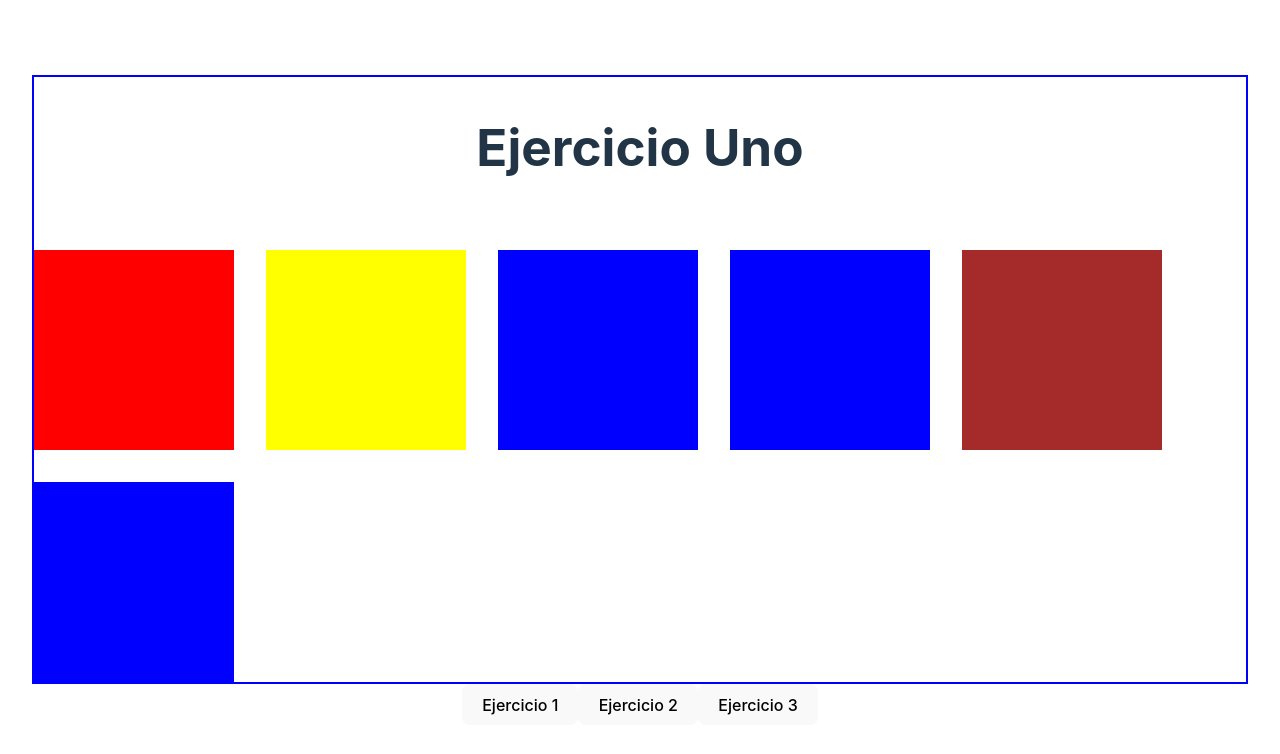
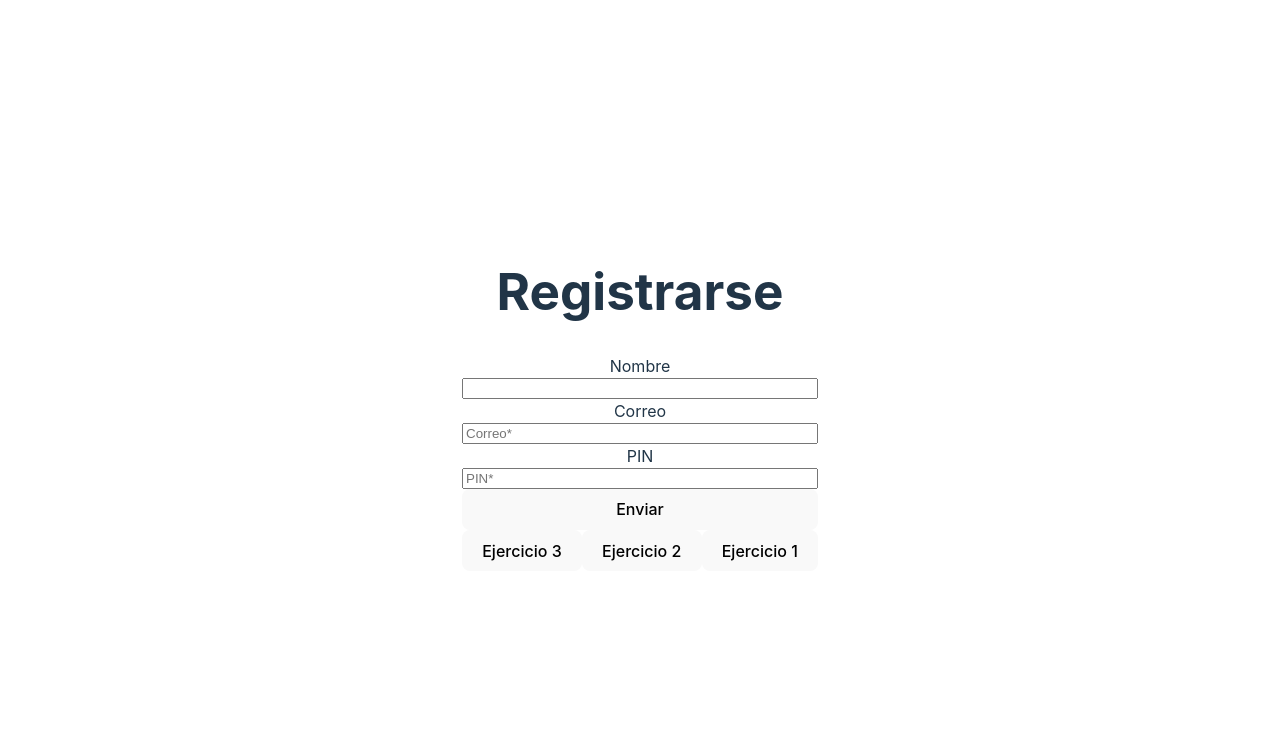
Before and after one commit to ignacio-nacho-barbano/vite-example, a React (Vite) app: page / in a window 1280 px wide. Shown: the top 754 px of the page. Built offline with nearby package versions, Linux system fonts and the light colour scheme.

Commit message:
task-5 re organize exercises

```diff
--- a/src/App.jsx
+++ b/src/App.jsx
@@ -5,7 +5,7 @@ import EjercicioDos from "./paginas/ejercicio-dos/EjercicioDos";
 import EjercicioR52 from "./paginas/ejercicio-r52/EjercicioR52";
 
 function App() {
-  const [ejercicio, setEjercicio] = useState(0);
+  const [ejercicio, setEjercicio] = useState(2);
 
   const cambiarColor = () => {
     setColor('blue');
@@ -15,13 +15,13 @@ function App() {
   return (
     <div className="App">
       <main>
+        {ejercicio === 2 &&<EjercicioR52/>}
+        {ejercicio === 1 &&<EjercicioDos/> }
         {ejercicio === 0 && <EjercicioUno/>}
-        {ejercicio === 1 &&<EjercicioDos/> }
-        {ejercicio === 2 &&<EjercicioR52/>}
         <div>
+          <button onClick={()=>setEjercicio(2)}>Ejercicio 3</button>
+          <button onClick={()=>setEjercicio(1)}>Ejercicio 2</button>
           <button onClick={()=>setEjercicio(0)}>Ejercicio 1</button>
-          <button onClick={()=>setEjercicio(1)}>Ejercicio 2</button>
-          <button onClick={()=>setEjercicio(2)}>Ejercicio 3</button>
         </div>
       </main>
     </div>
```
